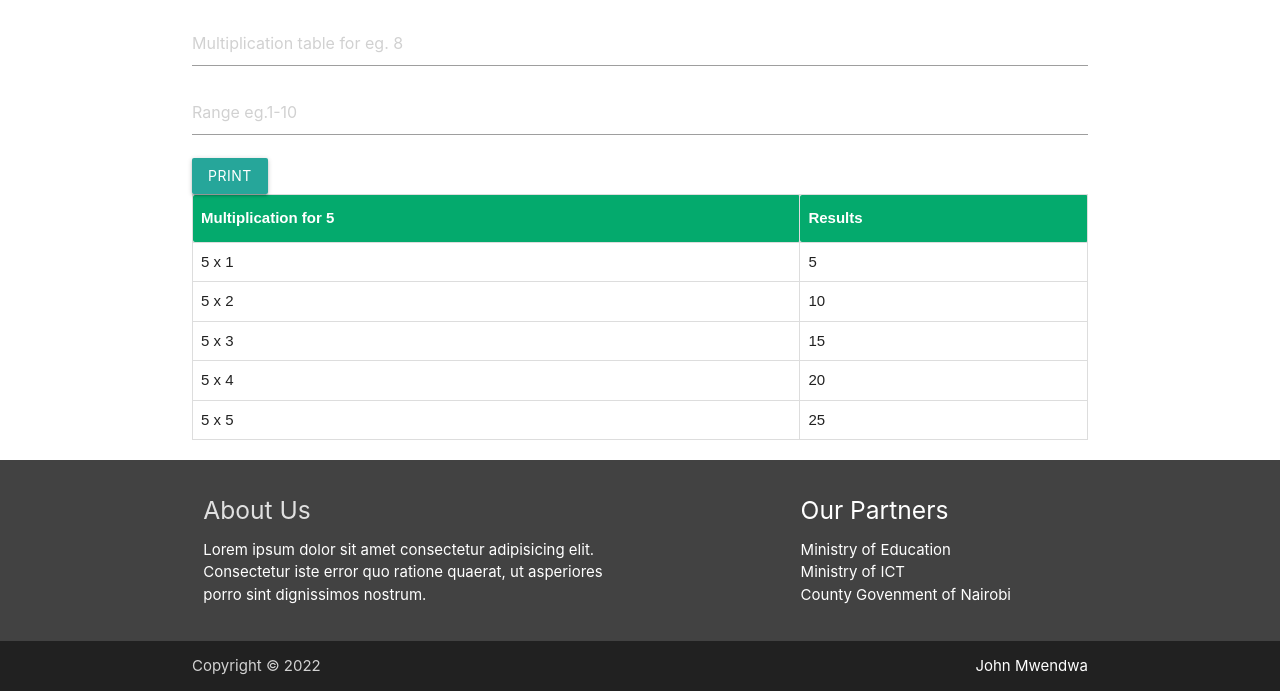
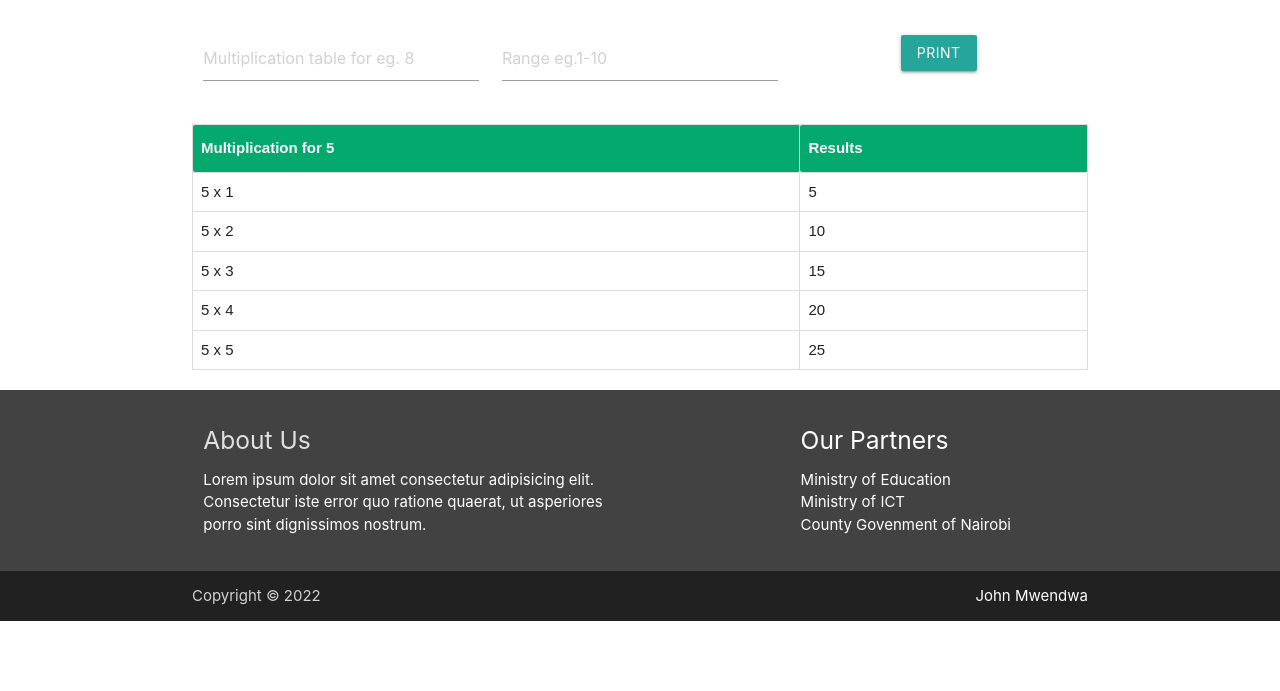
Before and after one commit to JohnMwendwa/multiplication-table, a plain HTML site: page index.html in a window 1280 px wide. Shown: the part 180-871 px from the top of the page. After the commit the page ends 801 px from the top, so only its background shows below. Drawn offline with nearby package versions, Linux system fonts and the light colour scheme.

Commit message:
create responive input fields using materialize grid

```diff
--- a/index.html
+++ b/index.html
@@ -8,7 +8,7 @@
     <link rel="stylesheet" href="https://cdnjs.cloudflare.com/ajax/libs/materialize/1.0.0/css/materialize.min.css">
 
 
-    <title>Multiplication Tables</title>
+    <title>Multiplication Table</title>
     <link rel="stylesheet" href="style.css">
 </head>
 <body >
@@ -29,15 +29,24 @@
   <div class="container">
     <h1 class="center-align">Multiplication Tables</h1>
     <form class="form-input" method="POST">
-
-    <div class="input-field">
-        <input type="number" id="numStart" placeholder="Multiplication table for eg. 8" required>
+<div class="row">
+    <div class="col s12 m4">
+        <div class="input-field">
+            <input type="number" id="numStart" placeholder="Multiplication table for eg. 8" required>
+        </div>
     </div>
-
-         <div class="input-field">
+    <div class="col s12 m4">
+        <div class="input-field">
             <input type="number" id="numEnd" placeholder="Range eg.1-10" required>
          </div>
-         <button type="submit" class="btn waves-effect">print</button>
+    </div>
+    <div class="col s12 m4">
+        <div class="input-field center">
+            <button type="submit" class="btn waves-effect ">print</button>
+        </div>
+    </div>
+</div>
+
         </form>
         <table class="table">
 
```
